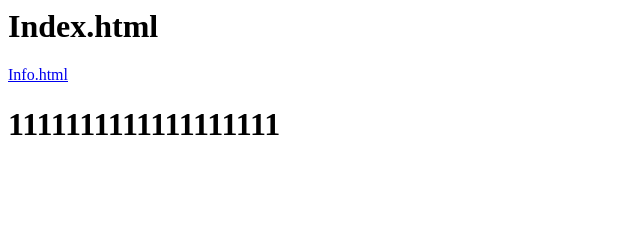
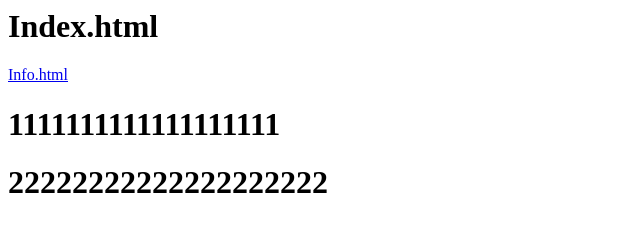
Before and after one commit to tnasergey3/2025.03.13, a plain HTML site: page index.html in a window 1280 px wide. Shown: the whole page, without its empty margins (0-640 px from the left). Drawn offline with Linux system fonts and the light colour scheme.

Commit message:
Update index.html

```diff
--- a/index.html
+++ b/index.html
@@ -2,3 +2,4 @@
 <a href="Info.html">Info.html</a>
 
 <h1>1111111111111111111</h1>
+<h1>22222222222222222222</h1>
```
